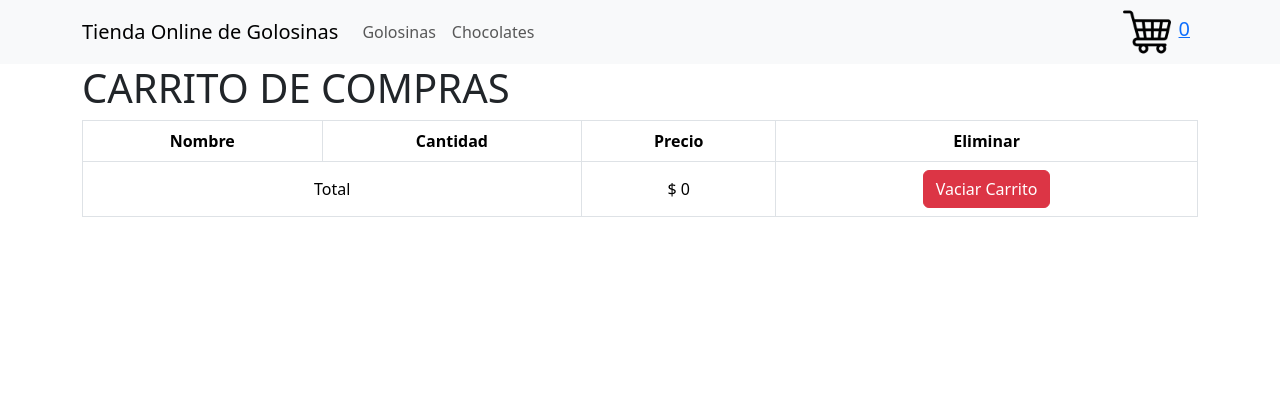
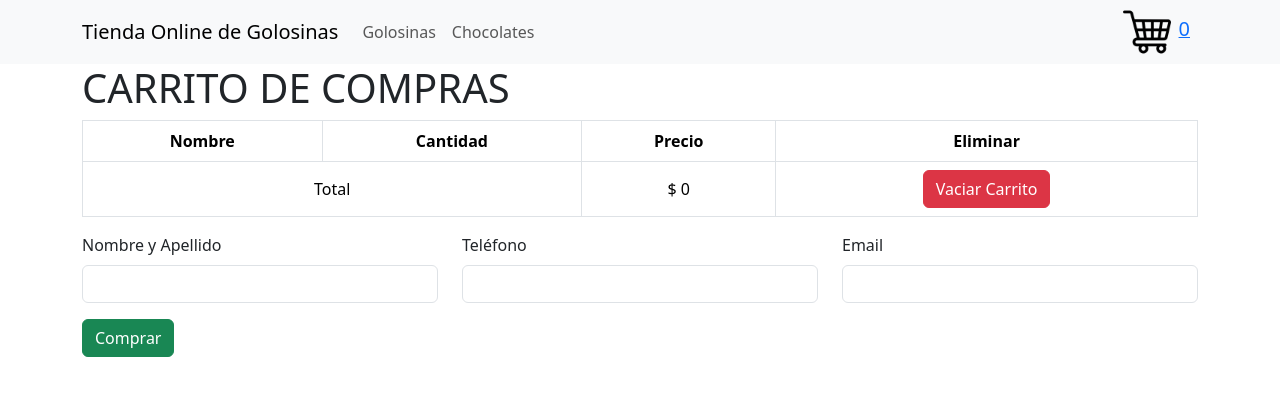
Before and after one commit to NicolasOrciuolo/curso-react, a React (Create React App) app: page /cart in a window 1280 px wide. Shown: the top 396 px of the page. Built offline with nearby package versions, Linux system fonts and the light colour scheme.

Commit message:
Se incorpora formulario en Cart

```diff
--- a/src/components/Cart.jsx
+++ b/src/components/Cart.jsx
@@ -1,14 +1,55 @@
 import Container from 'react-bootstrap/Container';
 import Table from 'react-bootstrap/Table';
+import Button from 'react-bootstrap/esm/Button';
+import Col from 'react-bootstrap/Col';
+import Form from 'react-bootstrap/Form';
+import Row from 'react-bootstrap/Row';
 import { CartContext } from '../contexts/CartContext';
+import { useState } from 'react';
 import { useContext } from 'react';
 import { ItemList } from './ItemList';
-import Button from 'react-bootstrap/esm/Button';
+import { getFirestore, addDoc, collection } from 'firebase/firestore'
+
 
 export const Cart = () => {
    const { items, removeItem, clear } = useContext(CartContext)
 
+   const [formValues, setFormValues] = useState({
+      name: "",
+      phone: "",
+      email: "",
+   })
+
    const total = () => items.reduce((acc, val) => acc + val.quantity * val.price, 0)
+
+   const handleChange = ev => {
+      setFormValues(prev => ({
+         ...prev, [ev.target.name]: ev.target.value,
+      }))
+   }
+
+   const sendOrder = () => {
+      const order = {
+         buyer: formValues,
+         items: items,
+         total: total()
+      }
+
+      const db = getFirestore();
+      const orderCollection = collection(db, "orders");
+
+      addDoc(orderCollection, order).then(({ id }) => {
+         if (id) {
+            alert("Su orden: " + id + " ha sido completada!")
+            setFormValues({
+               name: "",
+               phone: "",
+               email: "",
+            })
+            clear()
+         }
+      })
+   }
 
    return (
       <>
@@ -30,7 +71,7 @@ export const Cart = () => {
                         <td>{item.quantity}</td>
                         <td>$ {item.price}</td>
                         <td>
-                           <Button variant="danger" onClick={() => removeItem(item.id)}>Eliminar Producto</Button>
+                           <Button variant="outline-danger" onClick={() => removeItem(item.id)}>Eliminar Producto</Button>
                         </td>
                      </tr>
                   ))}
@@ -44,8 +85,43 @@ export const Cart = () => {
                      </td>
                   </tr>
                </tfoot>
+            </Table>
 
-            </Table>
+            <Form>
+               <Row className="mb-3">
+                  <Form.Group as={Col} md="4">
+                     <Form.Label>Nombre y Apellido</Form.Label>
+                     <Form.Control
+                        required
+                        onChange={handleChange}
+                        type="text"
+                        value={formValues.name}
+                        name="name"
+                     />
+                  </Form.Group>
+                  <Form.Group as={Col} md="4">
+                     <Form.Label>Teléfono</Form.Label>
+                     <Form.Control
+                        required
+                        onChange={handleChange}
+                        type="text"
+                        value={formValues.phone}
+                        name="phone"
+                     />
+                  </Form.Group>
+                  <Form.Group as={Col} md="4">
+                     <Form.Label>Email</Form.Label>
+                     <Form.Control
+                        required
+                        onChange={handleChange}
+                        type="text"
+                        value={formValues.email}
+                        name="email"
+                     />
+                  </Form.Group>
+               </Row>
+               <Button variant="success" onClick={sendOrder}>Comprar</Button>
+            </Form>
          </Container>
       </>
    )
--- a/src/components/Item.jsx
+++ b/src/components/Item.jsx
@@ -1,5 +1,6 @@
 import Card from 'react-bootstrap/Card';
 import Button from 'react-bootstrap/Button';
+import Form from 'react-bootstrap/Form';
 import { ItemCount } from './ItemCount';
 import { Link } from 'react-router-dom';
 
```
